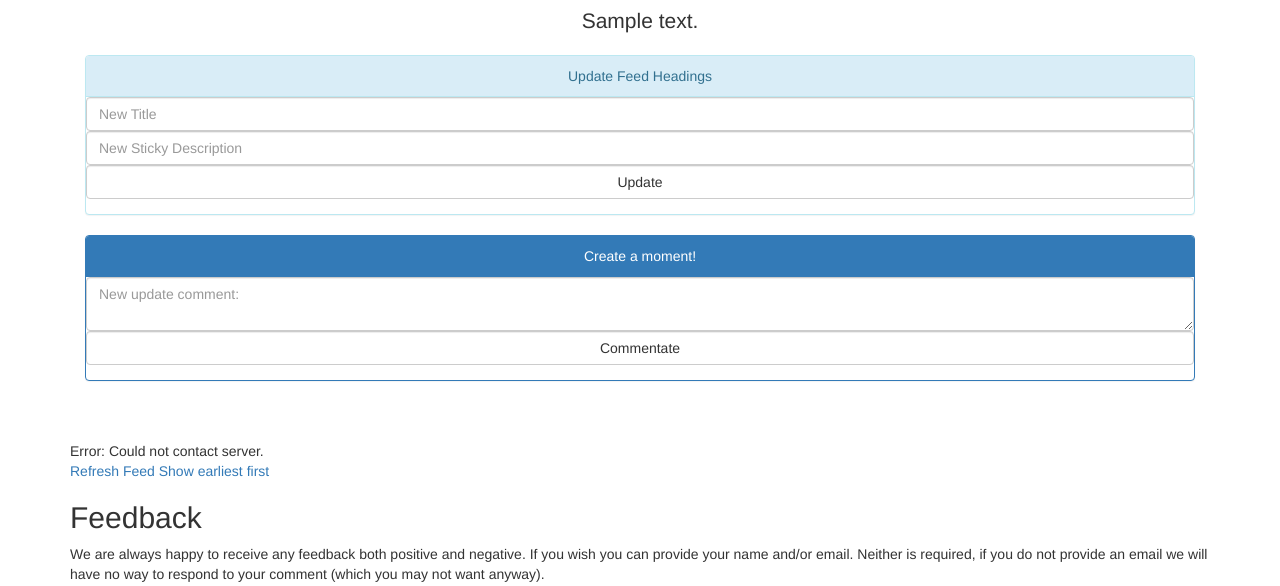
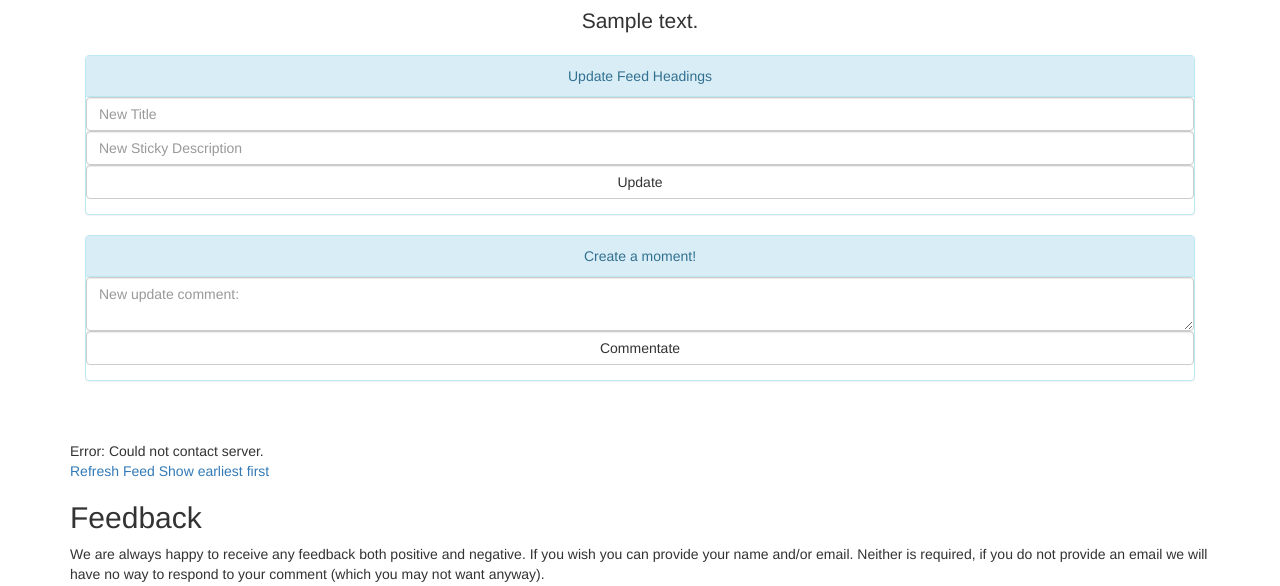
Before and after one commit to allanderek/blow-by-blow, a Python web app: template app/templates/view_feed.html in a window 1280 px wide. Shown: the part 420-1006 px from the top of the page. Run offline with Jinja, Linux system fonts and the light colour scheme; the template is opened without the code that fills it: most values are stand-ins (such as "Sample title", 1, 10 or a date in 2020); form fields are guessed from the names that the template uses; some libraries are stand-ins or nearby versions.

Commit message:
Both panels now just 'info' so that we reduce the 'blue' on the page.

```diff
--- a/app/templates/view_feed.html
+++ b/app/templates/view_feed.html
@@ -77,7 +77,7 @@
 
 
 {% if secret is not none %}
-    <div id="commentate-area" class="panel panel-primary">
+    <div id="commentate-area" class="panel panel-info">
         <div class="panel-heading">Create a moment!</div>
         <form id="make-comment" class="author-update"
               method="POST"
```
